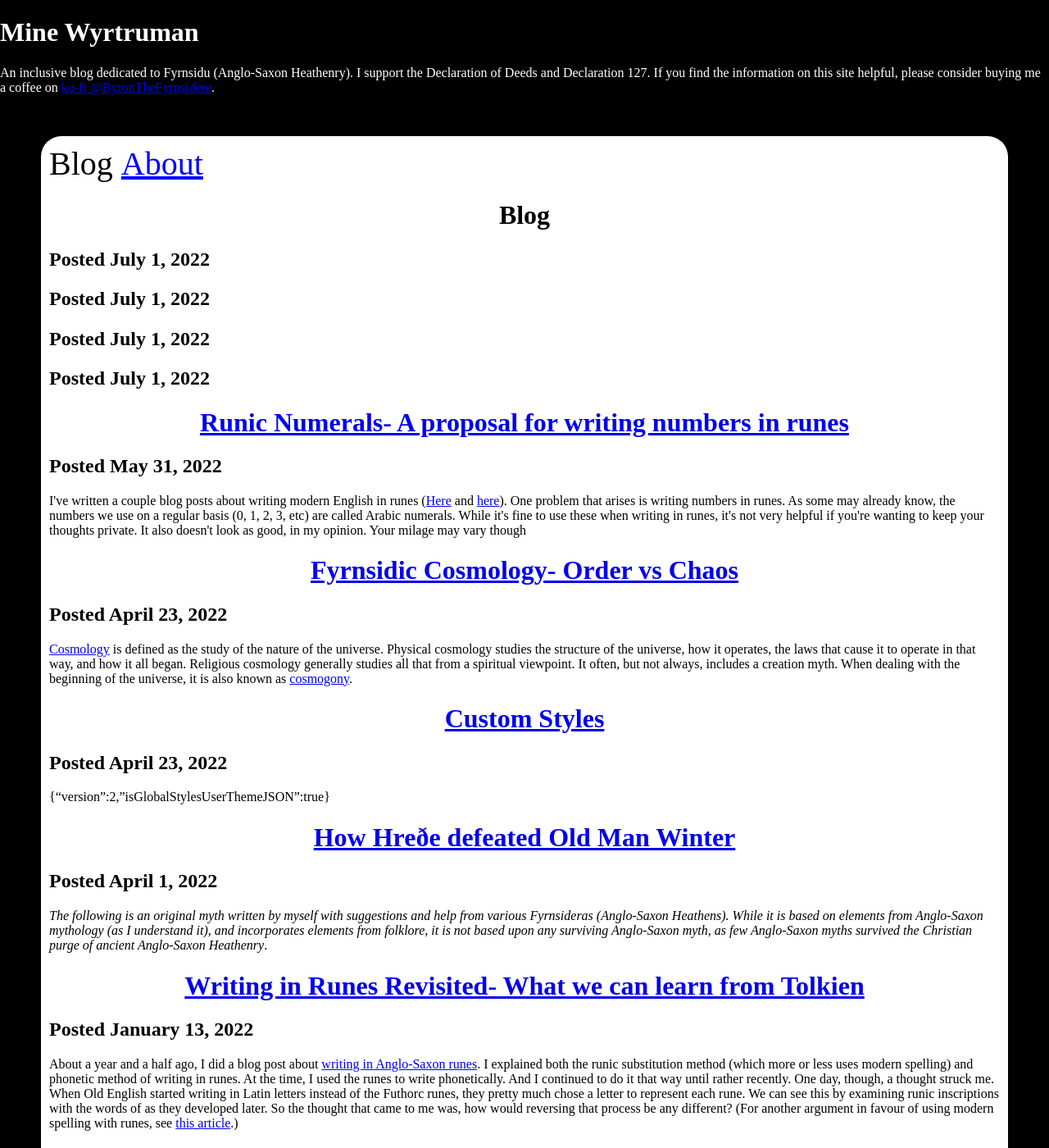
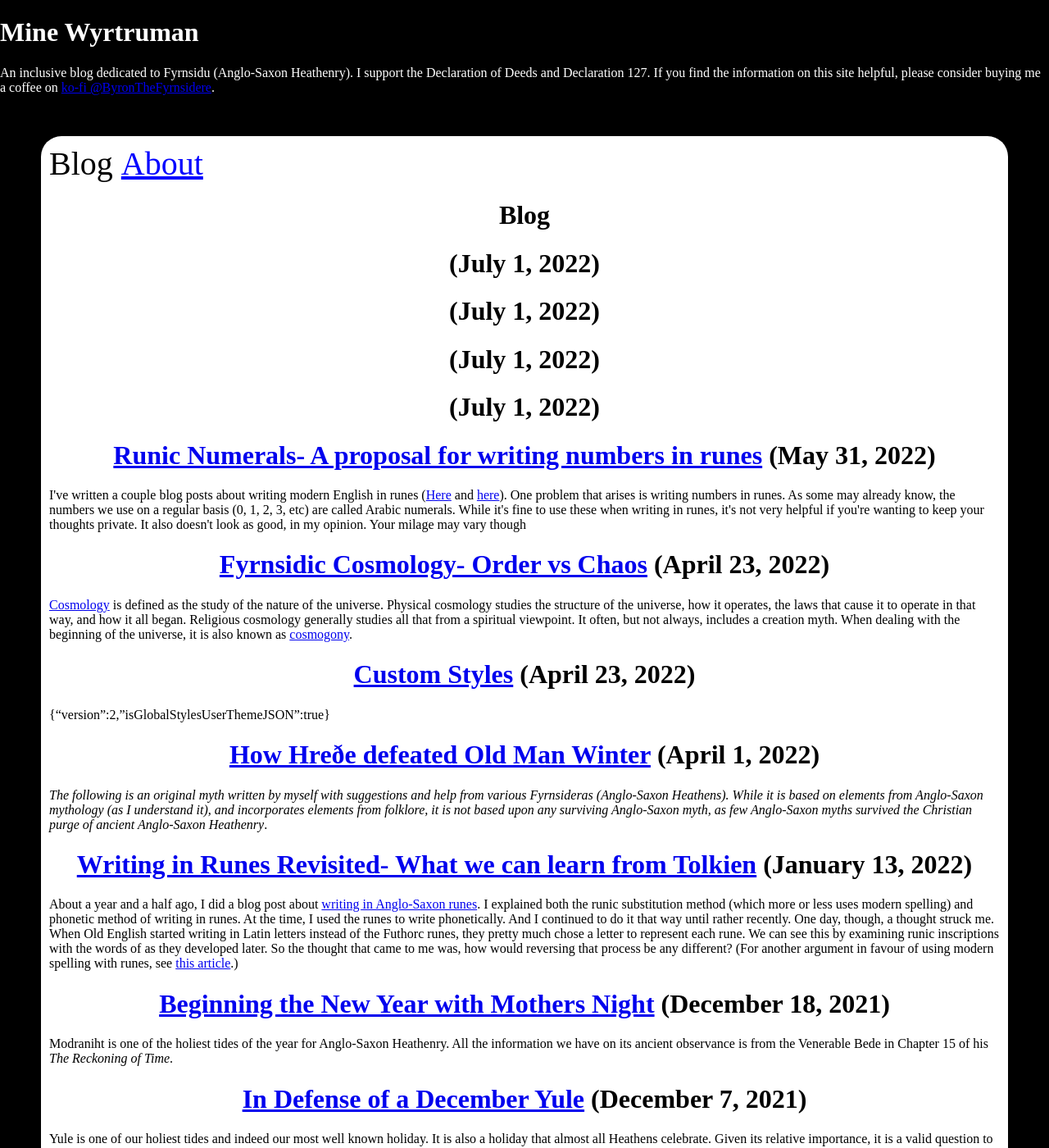
Before and after one commit to byronpendason/byronpendason.github.io, a Jekyll site: the page built from index.md, in a window 1280 px wide and 1400 px high. Shown: the whole window at 82% size. Built offline with Jekyll 4.4.1, drawn with Linux system fonts in a browser that asks for light colours; our own code applies the rules of GitHub Pages for plain Markdown files; some of the changed text lies outside the part shown.

Commit message:
Update index.md

```diff
--- a/index.md
+++ b/index.md
@@ -5,9 +5,7 @@
 ---
 
 {% for post in site.posts %}
-# [{{ post.title }}]({{ post.url }})
-
-## Posted {{ post.date | date: "%B %-d, %Y"}}
+# [{{ post.title }}]({{ post.url }}) ({{ post.date | date: "%B %-d, %Y"}})
 
 {{ post.excerpt }}
 {% endfor %}
```
